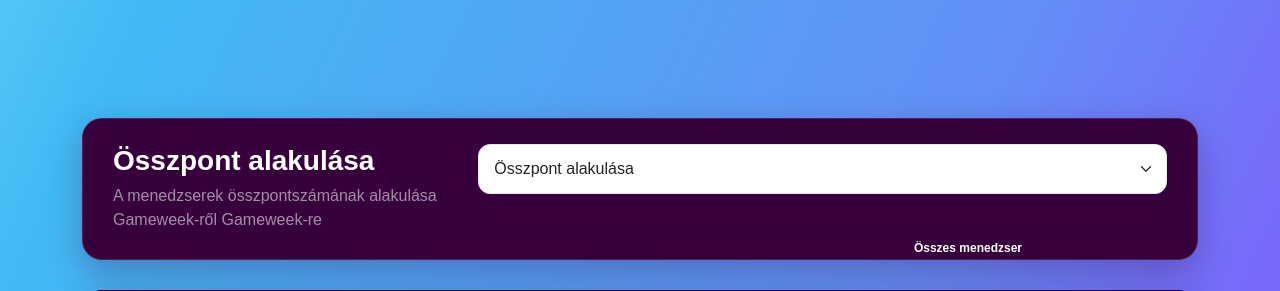
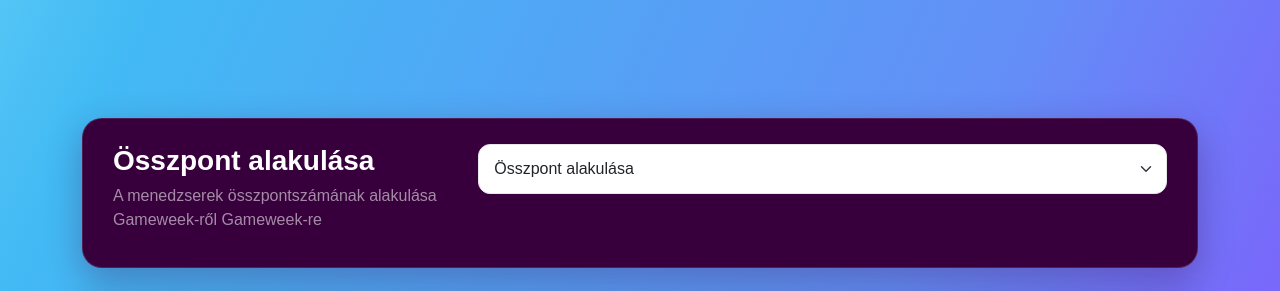
Before and after one commit to shadow19941019/fpl-dashboard, a Flask app: template templates/index.html in a window 1280 px wide. Shown: the part 446-737 px from the top of the page. Run offline with Flask 3, Linux system fonts and the light colour scheme; the template is opened without the code that fills it, so the values that code supplies are empty; some libraries are stand-ins or nearby versions.

Commit message:
Remove toggle all managers control

```diff
--- a/static/script.js
+++ b/static/script.js
@@ -8,8 +8,6 @@ let currentData = [];
 let sortKey = "Ranking";
 let sortDirection = "asc";
 let mainChart = null;
-let allSeriesVisible = true;
-let chartManagers = [];
 
 const managerColors = {
     "Bala": "#e82210c4",
@@ -59,10 +57,6 @@ const chartDescription =
         "chartDescription"
     );
 
-const toggleAllManagers =
-    document.getElementById(
-        "toggleAllManagers"
-    );
 
 
 
@@ -452,7 +446,6 @@ function createChart(type = "overall") {
             allData.map(row => row.Name)
         )
     ];
-    chartManagers = managers;
 
     let dataKey;
 
@@ -1599,34 +1592,6 @@ chartSelect.addEventListener(
     }
 );
 
-toggleAllManagers.addEventListener(
-    "click",
-    function () {
-
-        if (allSeriesVisible) {
-
-            chartManagers.forEach(manager => {
-                mainChart.hideSeries(manager);
-            });
-
-            toggleAllManagers.textContent =
-                "Összes megjelenítése";
-
-            allSeriesVisible = false;
-
-        } else {
-
-            chartManagers.forEach(manager => {
-                mainChart.showSeries(manager);
-            });
-
-            toggleAllManagers.textContent =
-                "Összes menedzser";
-
-            allSeriesVisible = true;
-        }
-    }
-);
 
 // ==============================
 // START APPLICATION
--- a/static/styles.css
+++ b/static/styles.css
@@ -1251,32 +1251,3 @@ body {
 .toggle-all-managers:hover {
     color: #00ff87;
 }
-
-.chart-legend-actions {
-    display: flex;
-    justify-content: flex-end;
-    align-items: center;
-
-    margin-top: 4px;
-    margin-bottom: -20px;
-
-    padding-right: 145px;
-
-    position: relative;
-    z-index: 5;
-}
-
-#toggleAllManagers {
-    color: white;
-
-    font-size: 12px;
-    font-weight: 600;
-    line-height: 1;
-
-    cursor: pointer;
-    user-select: none;
-}
-
-#toggleAllManagers:hover {
-    color: #00ff87;
-}
--- a/templates/index.html
+++ b/templates/index.html
@@ -109,12 +109,6 @@
                     </option>
                 </select>
 
-            </div>
-
-            <div class="chart-legend-actions">
-                <span id="toggleAllManagers">
-                    Összes menedzser
-                </span>
             </div>
 
             <div id="mainChart"></div>
```
